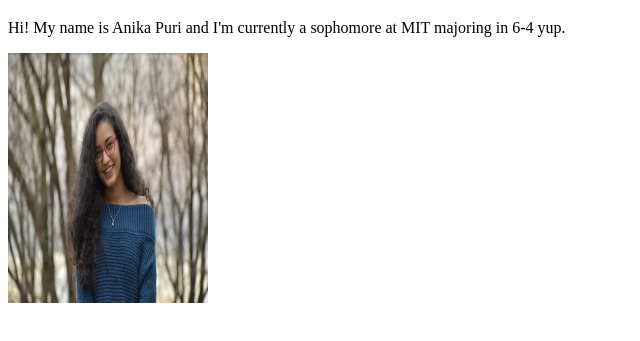
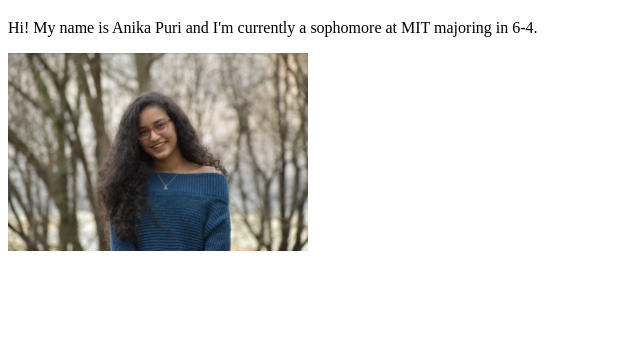
Before and after one commit to AnikaPuri/portfolio, a plain HTML site: page index.html in a window 1280 px wide. Shown: the part 61-402 px from the top of the page, without its empty margins (0-640 px from the left). Drawn offline with Linux system fonts and the light colour scheme.

Commit message:
resizin to auto

```diff
--- a/index.html
+++ b/index.html
@@ -5,12 +5,13 @@
     <meta name="viewport" content="width=device-width, initial-scale=1.0">
     <title>Anika Puri: Personal Site and Portfolio</title>
     <h1>Anika Puri</h1>
-    <p>Hi! My name is Anika Puri and I'm currently a sophomore at MIT majoring in 6-4 yup.</p>
+    <p>Hi! My name is Anika Puri and I'm currently a sophomore at MIT majoring in 6-4.</p>
     <img
+
   src="images/AnikaPuri_Photo (2).jpg"
   alt="picture of Anika Puri in the woods jpg"
-  width="200"
-  height="250" />
+  width="300"
+  height=auto />
 </head>
 <body>
 
```
